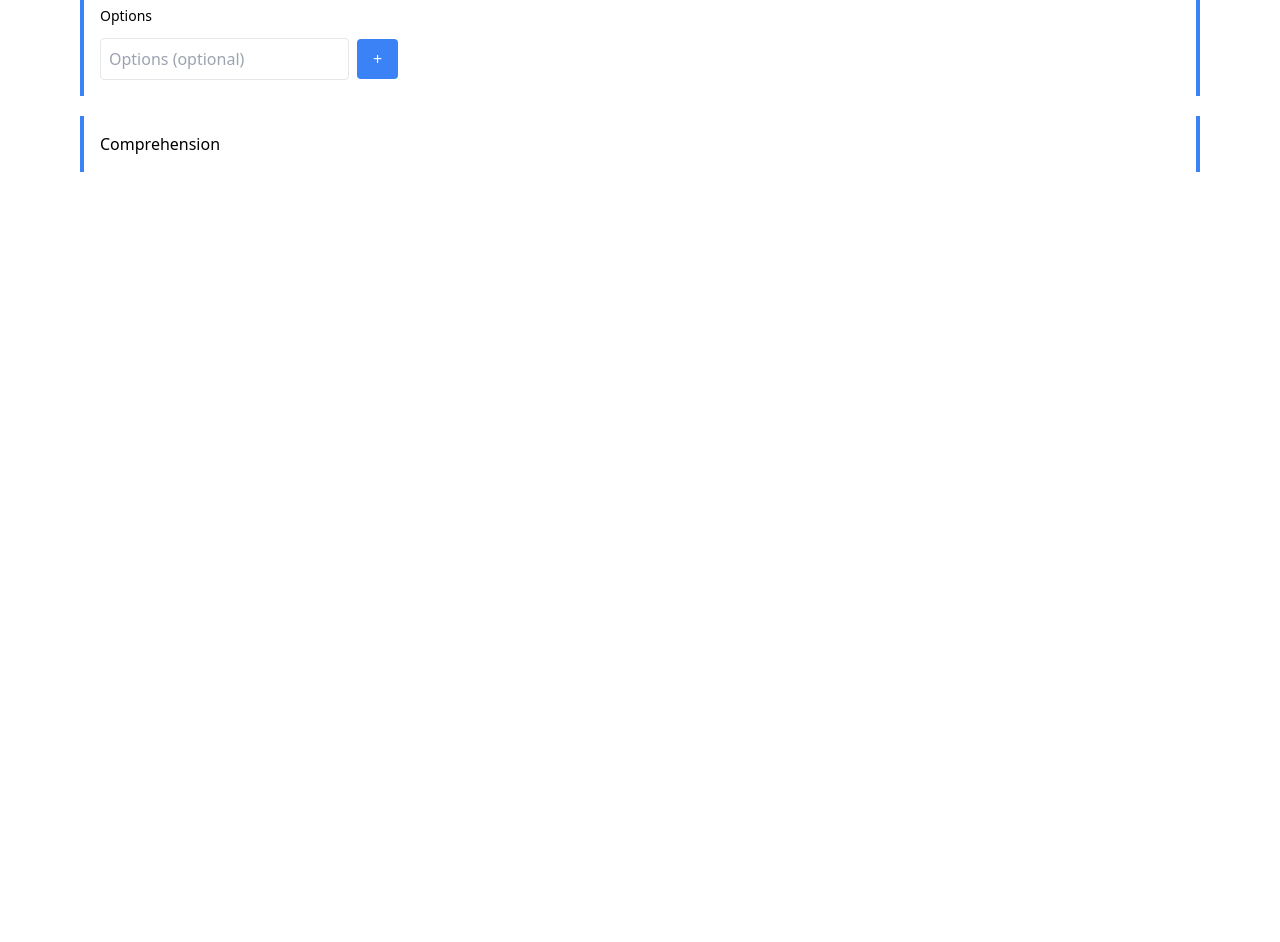
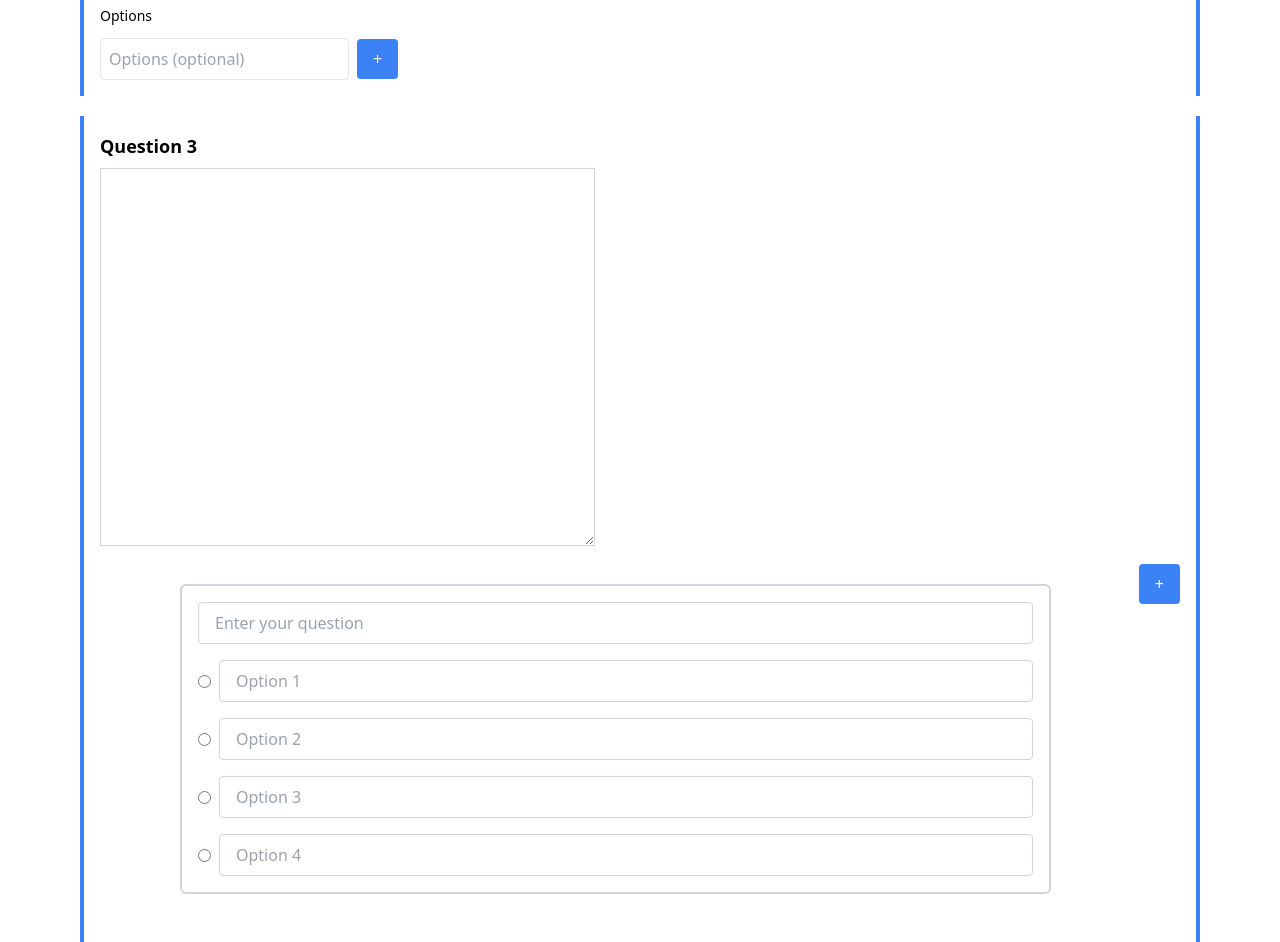
Before and after one commit to pmudassir/form-builder, a React (Create React App) app in the folder frontend/: page / in a window 1280 px wide. Shown: the part 760-1702 px from the top of the page. Before the commit the page ends 932 px from the top, so only its background shows below. Built offline with nearby package versions, Linux system fonts and the light colour scheme.

Commit message:
comprehention done

```diff
--- a/frontend/src/components/Cloze.jsx
+++ b/frontend/src/components/Cloze.jsx
@@ -76,7 +76,6 @@ const Cloze = () => {
                 />
             </div>
             <DragDropContext onDragEnd={onDragEnd}>
-                {/* <p className="text-sm mt-5">Options</p> */}
                 <Droppable droppableId="droppable">
                     {(provided) => (
                         <div ref={provided.innerRef} {...provided.droppableProps}>
--- a/frontend/src/components/Comprehension.jsx
+++ b/frontend/src/components/Comprehension.jsx
@@ -1,9 +1,43 @@
-import React from 'react'
+import React, { useState } from 'react'
+import MCQ from './MCQ'
 
 const Comprehension = () => {
+    const [mcqComponents, setMCQComponents] = useState([<MCQ key={0} />]);
+
+    const handleAddMCQ = () => {
+        setMCQComponents(prevComponents => [...prevComponents, <MCQ key={prevComponents.length} />]);
+    }
+
+    const handleRemoveMCQ = (index) => {
+        setMCQComponents(prevComponents => prevComponents.filter((_, i) => i !== index));
+    }
+
     return (
         <div className="border-l-4 border-r-4 border-blue-500 p-4 mx-20 mt-5">
-            Comprehension
+            <h2 className="text-lg font-semibold">Question 3</h2>
+            <textarea className="border border-gray-300 p-2 mt-2" rows={15} cols={50}></textarea>
+            <div className='flex'>
+                <div className="flex-grow">
+                    {mcqComponents}
+                </div>
+                <div className="float-right">
+                    <button
+                        onClick={handleAddMCQ}
+                        className="mt-3 ml-2 px-4 py-2 bg-blue-500 text-white rounded"
+                    >
+                        +
+                    </button>
+                </div>
+                <div className="float-right">
+                    {mcqComponents.length > 1 &&
+                        <button
+                            onClick={() => handleRemoveMCQ(mcqComponents.length - 1)}
+                            className="mt-3 ml-2 px-4 py-2 bg-red-500 text-white rounded"
+                        >
+                            -
+                        </button>}
+                </div>
+            </div>
         </div>
     )
 }
--- /dev/null
+++ b/frontend/src/components/MCQ.jsx
@@ -0,0 +1,31 @@
+import React from 'react'
+
+const MCQ = ({ id }) => {
+    return (
+        <div class="p-4 mb-8 border-2 border-gray-300 ml-20 mr-20 mt-8 rounded-md">
+            <div class="mb-4">
+                <input type="text" placeholder="Enter your question" class="w-full px-4 py-2 border border-gray-300 rounded" />
+            </div>
+            <div class="space-y-4">
+                <div class="flex items-center">
+                    <input type="radio" name={`answer-${id}`} value="1" class="mr-2" />
+                    <input type="text" placeholder="Option 1" class="w-full px-4 py-2 border border-gray-300 rounded" />
+                </div>
+                <div class="flex items-center">
+                    <input type="radio" name={`answer-${id}`} value="2" class="mr-2" />
+                    <input type="text" placeholder="Option 2" class="w-full px-4 py-2 border border-gray-300 rounded" />
+                </div>
+                <div class="flex items-center">
+                    <input type="radio" name={`answer-${id}`} value="3" class="mr-2" />
+                    <input type="text" placeholder="Option 3" class="w-full px-4 py-2 border border-gray-300 rounded" />
+                </div>
+                <div class="flex items-center">
+                    <input type="radio" name={`answer-${id}`} value="4" class="mr-2" />
+                    <input type="text" placeholder="Option 4" class="w-full px-4 py-2 border border-gray-300 rounded" />
+                </div>
+            </div>
+        </div>
+    )
+}
+
+export default MCQ
```
